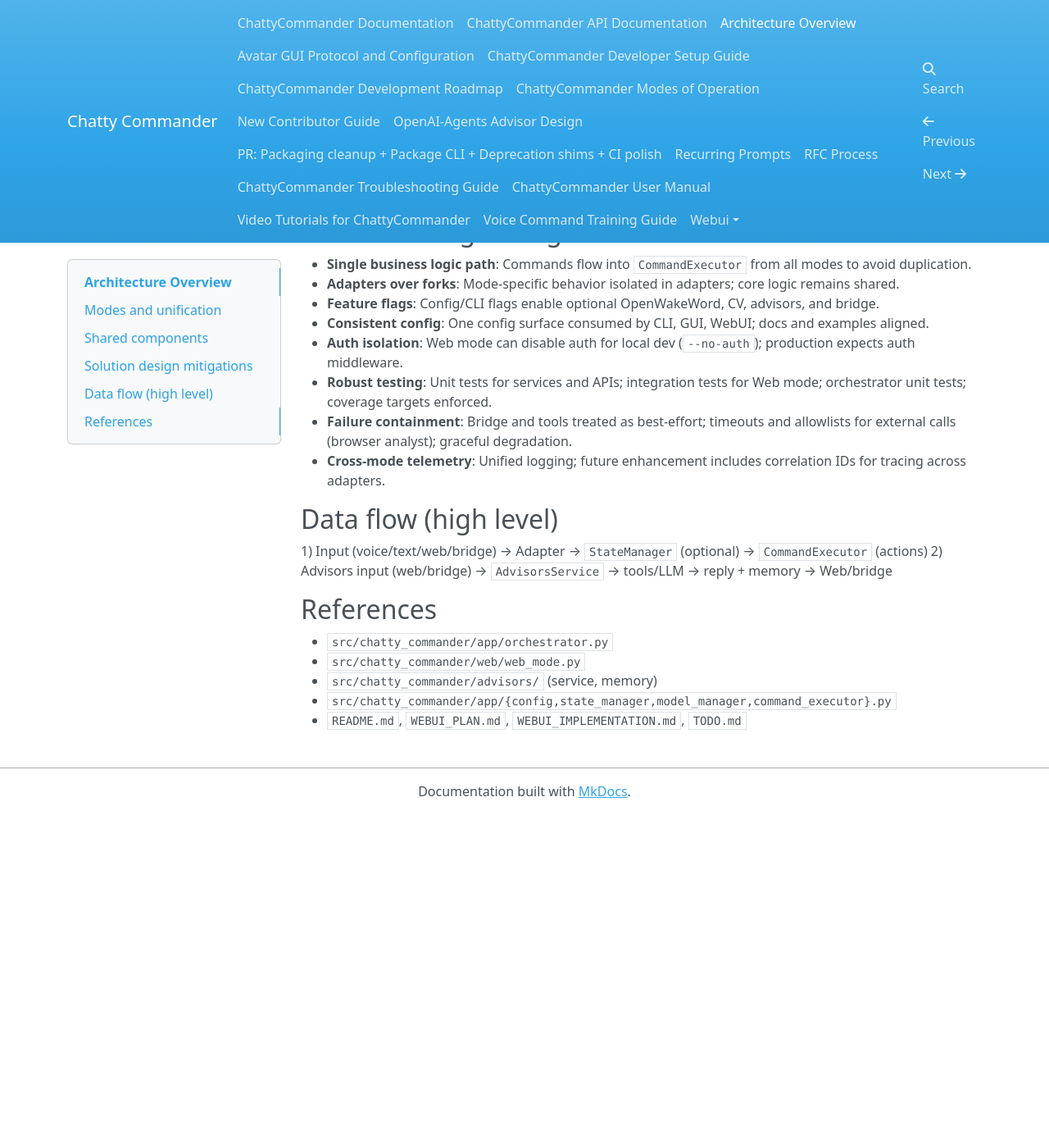
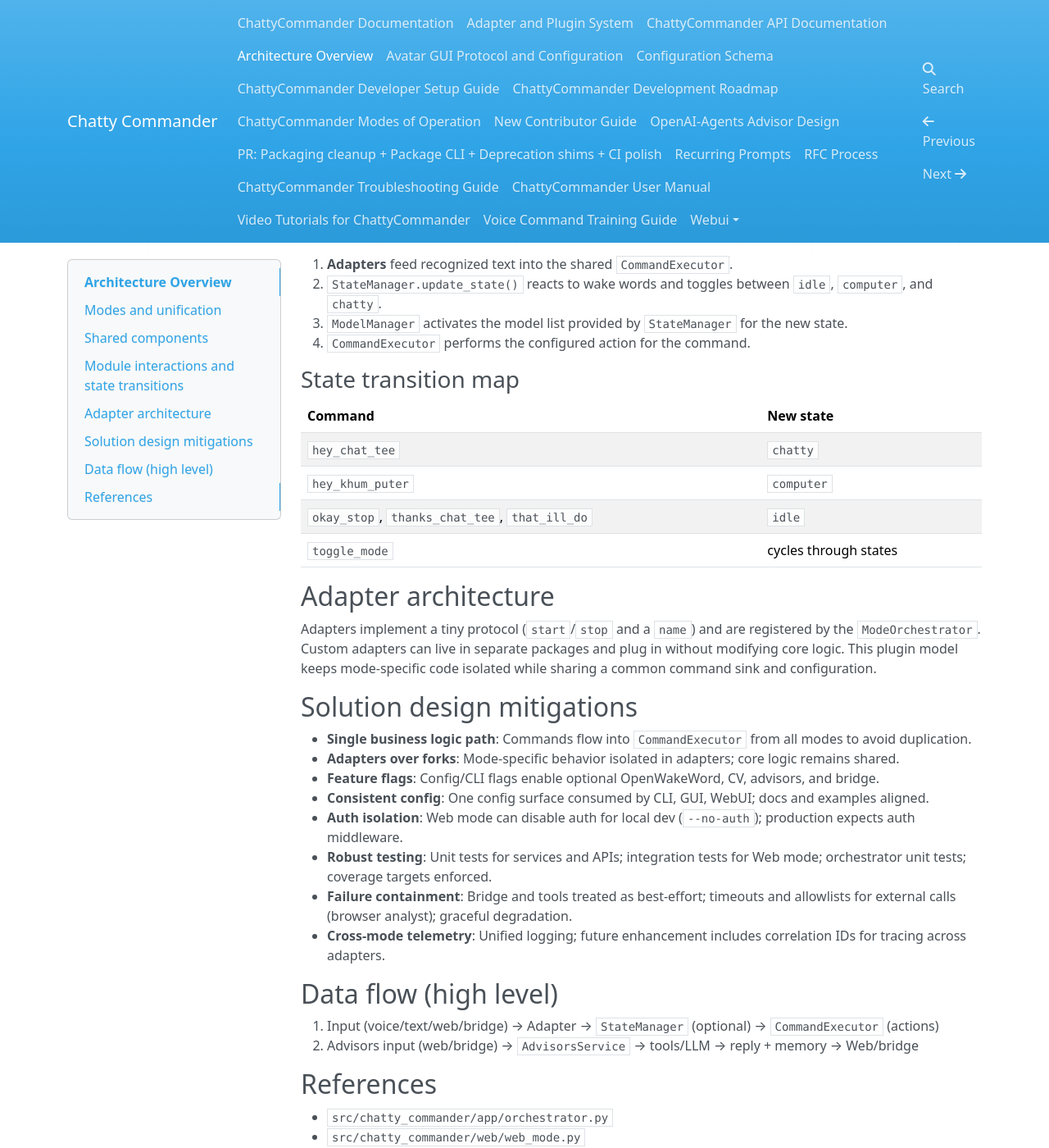
Before and after one commit to matthewhand/chatty-commander, an MkDocs documentation site: the page built from docs/ARCHITECTURE_OVERVIEW.md, in a window 1280 px wide and 1400 px high, scrolled down 636 px. Shown: the whole window at 82% size. Built offline with MkDocs 1.6.1, drawn with Linux system fonts in a browser that asks for light colours; nearby versions of some CDN libraries; before the commit the page ends 1629 px from its top, so only the background shows below that.

Commit message:
docs: add config schema and adapter guides

```diff
--- a/docs/ARCHITECTURE_OVERVIEW.md
+++ b/docs/ARCHITECTURE_OVERVIEW.md
@@ -19,6 +19,26 @@
 - **Advisors**: `AdvisorsService` with context memory and tools (e.g., browser analyst); accessible via Web API and bridge.
 - **Bridge**: External Node.js integration for Discord/Slack; shared-secret auth, HTTP/WebSocket contract.
 
+## Module interactions and state transitions
+
+1. **Adapters** feed recognized text into the shared `CommandExecutor`.
+2. `StateManager.update_state()` reacts to wake words and toggles between `idle`, `computer`, and `chatty`.
+3. `ModelManager` activates the model list provided by `StateManager` for the new state.
+4. `CommandExecutor` performs the configured action for the command.
+
+### State transition map
+
+| Command                                       | New state             |
+| --------------------------------------------- | --------------------- |
+| `hey_chat_tee`                                | `chatty`              |
+| `hey_khum_puter`                              | `computer`            |
+| `okay_stop`, `thanks_chat_tee`, `that_ill_do` | `idle`                |
+| `toggle_mode`                                 | cycles through states |
+
+## Adapter architecture
+
+Adapters implement a tiny protocol (`start`/`stop` and a `name`) and are registered by the `ModeOrchestrator`. Custom adapters can live in separate packages and plug in without modifying core logic. This plugin model keeps mode-specific code isolated while sharing a common command sink and configuration.
+
 ## Solution design mitigations
 
 - **Single business logic path**: Commands flow into `CommandExecutor` from all modes to avoid duplication.
@@ -32,8 +52,8 @@
 
 ## Data flow (high level)
 
-1) Input (voice/text/web/bridge) → Adapter → `StateManager` (optional) → `CommandExecutor` (actions)
-2) Advisors input (web/bridge) → `AdvisorsService` → tools/LLM → reply + memory → Web/bridge
+1. Input (voice/text/web/bridge) → Adapter → `StateManager` (optional) → `CommandExecutor` (actions)
+2. Advisors input (web/bridge) → `AdvisorsService` → tools/LLM → reply + memory → Web/bridge
 
 ## References
 
--- a/docs/NEW_CONTRIBUTOR_GUIDE.md
+++ b/docs/NEW_CONTRIBUTOR_GUIDE.md
@@ -9,5 +9,9 @@
 2. **Inspect `config.json`** in the repository root to learn how wake words, actions, and services are configured.
 3. **Explore `src/chatty_commander/web_mode.py`** to understand how the web interface and server are implemented.
 4. **Review the modules in `src/chatty_commander/advisors/`** to see how advisor behaviors and integrations are structured.
+5. **Read the docs** for architecture, configuration, and adapters:
+   - [Architecture Overview](ARCHITECTURE_OVERVIEW.md)
+   - [Configuration Schema](CONFIG_SCHEMA.md)
+   - [Adapter and Plugin System](ADAPTERS.md)
 
 Happy hacking!
```
Also changed, not shown: README.md (+33 -20 lines), docs/ADAPTERS.md (added, +44 -0 lines), docs/CONFIG_SCHEMA.md (added, +84 -0 lines).
